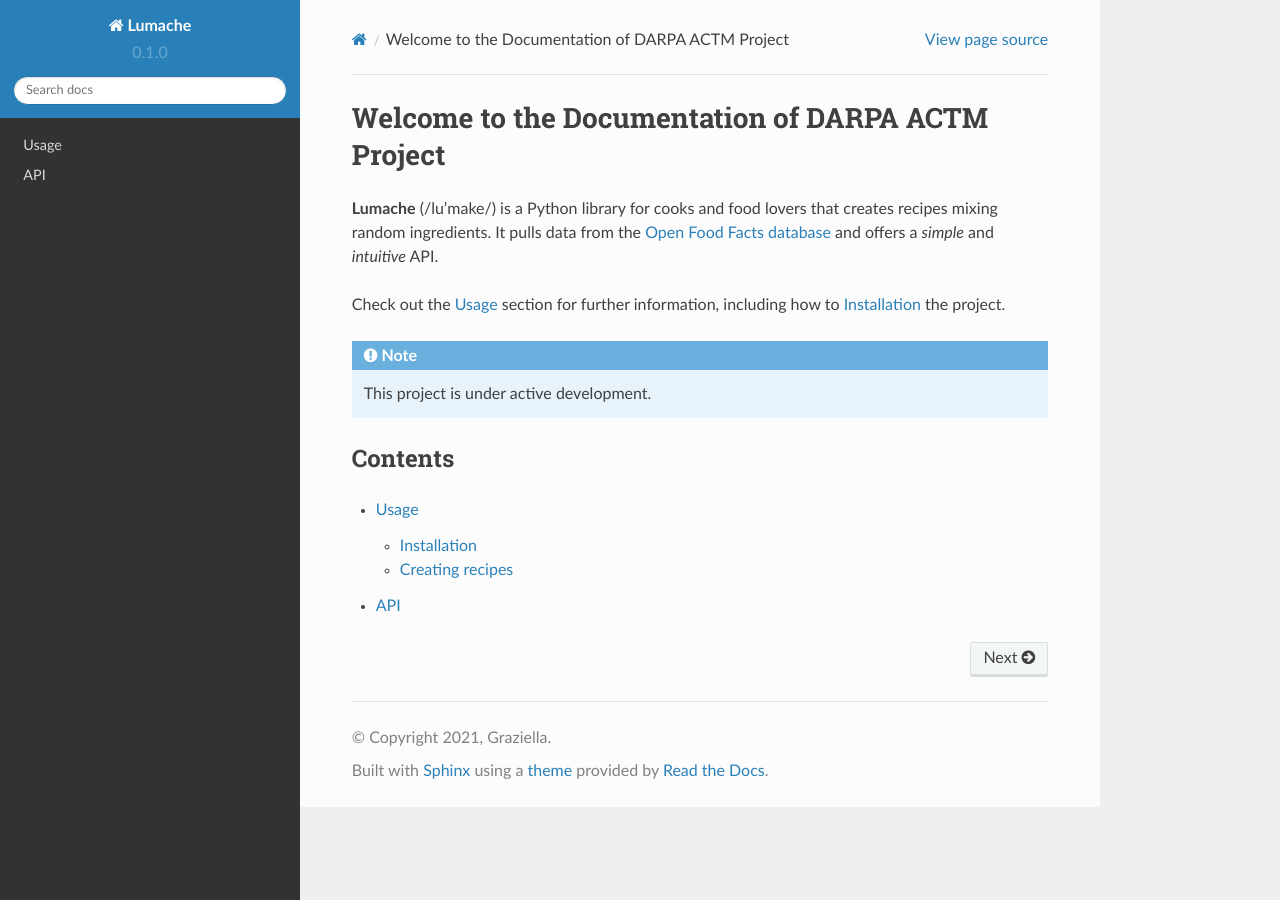
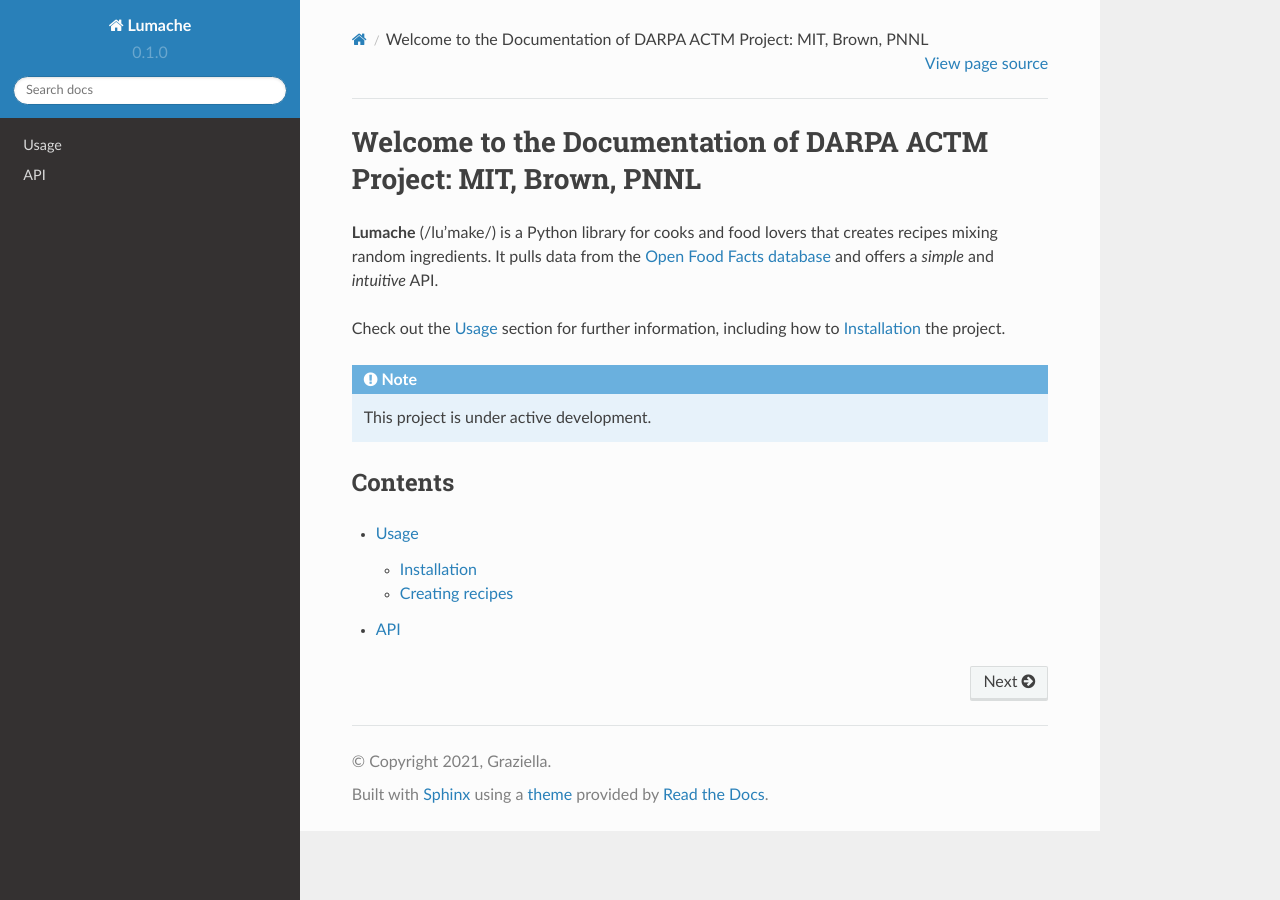
Before and after one commit to raj-brown/darpa_actm, a Sphinx documentation site: the page built from docs/source/index.rst, in a window 1280 px wide. Built offline with Sphinx 7.4.7 and the Read the Docs theme 2.0.0, drawn with Linux system fonts in a browser that asks for light colours.

Commit message:
Update index.rst
Modified Index

```diff
--- a/docs/source/index.rst
+++ b/docs/source/index.rst
@@ -1,5 +1,5 @@
-Welcome to the Documentation of DARPA ACTM Project
-===================================================
+Welcome to the Documentation of DARPA ACTM Project: MIT, Brown, PNNL
+====================================================================
 
 **Lumache** (/lu'make/) is a Python library for cooks and food lovers
 that creates recipes mixing random ingredients.
```
